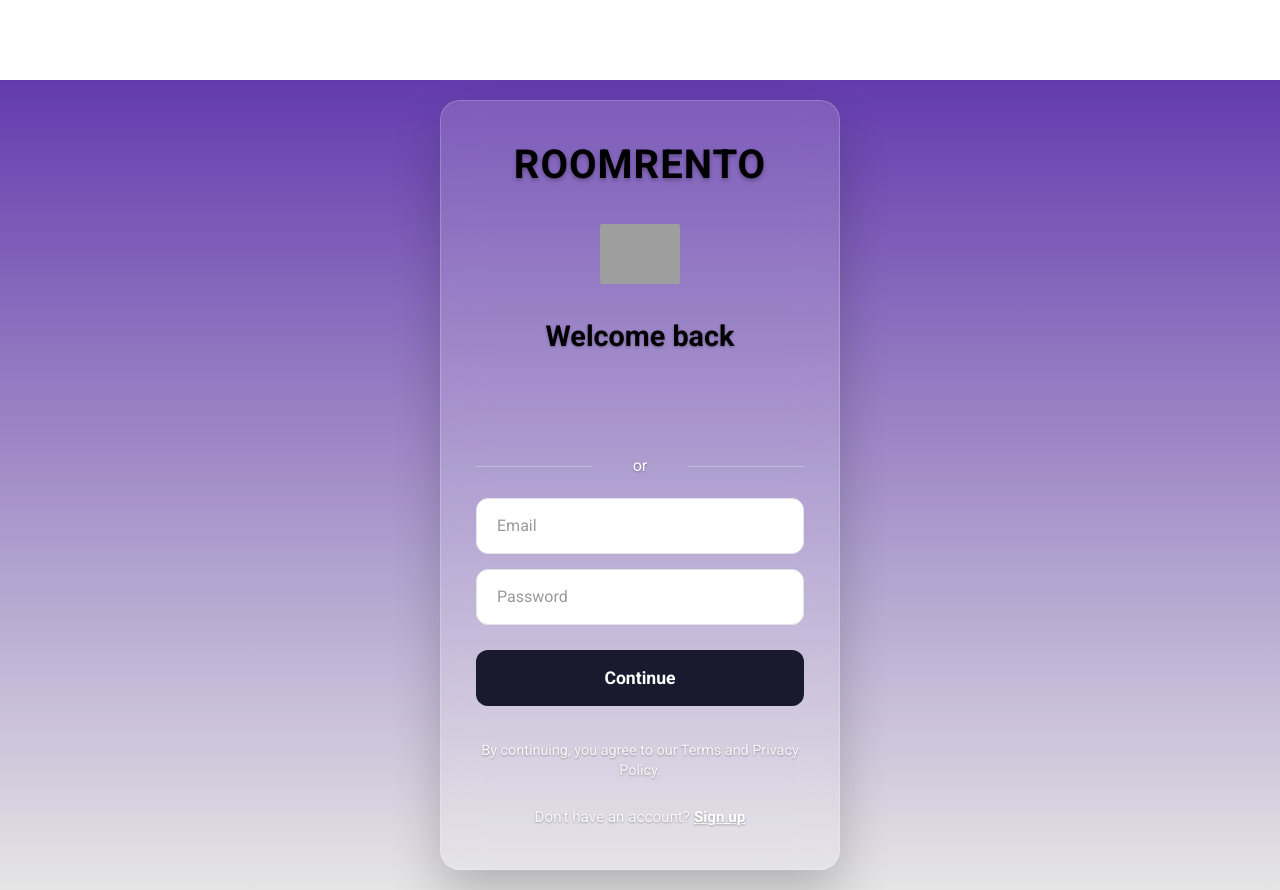
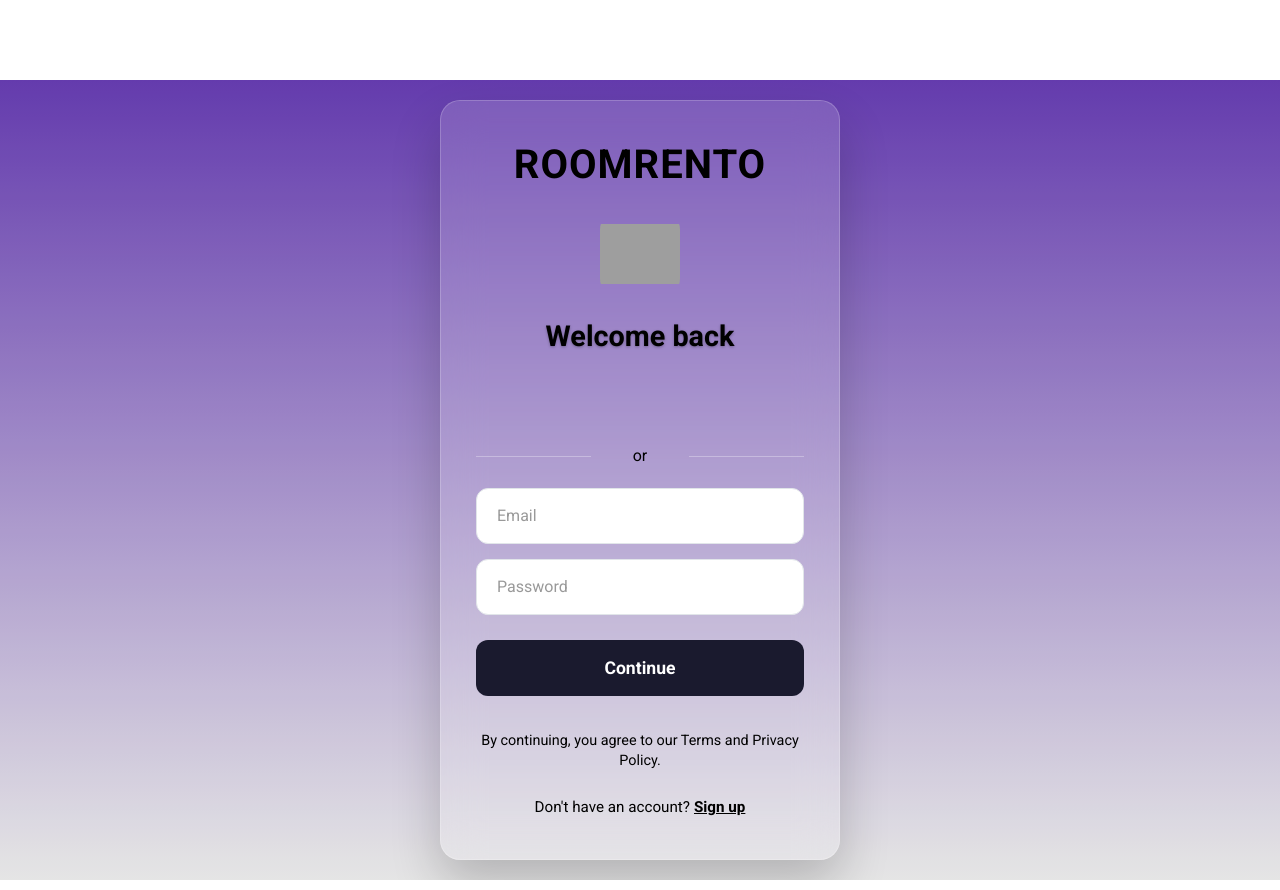
Before and after one commit to Anshmalik94/RoomRento, a React (Create React App) app in the folder client/: page /login in a window 1280 px wide. Built offline with nearby package versions, Linux system fonts and the light colour scheme; no server answers; grey boxes are pictures that could not be loaded.

Commit message:
Fix AuthForm: Change all text colors to black, clean Google button CSS, fix Terms text color

```diff
--- a/client/src/components/AuthForm.css
+++ b/client/src/components/AuthForm.css
@@ -41,15 +41,15 @@
   z-index: 2;
 }
 
-/* ROOMRENTO Brand Title - Dynamic Color */
+/* ROOMRENTO Brand Title - Black Color */
 .auth-brand-title {
   font-size: 2.5rem;
   font-weight: 900;
-  color: #ffffff;
+  color: #000000;
   margin-bottom: 25px;
   letter-spacing: 1px;
   text-align: center;
-  text-shadow: 0 2px 4px rgba(0, 0, 0, 0.3);
+  text-shadow: none;
 }
 
 /* For white background containers */
@@ -72,11 +72,11 @@
   border-radius: 15px;
 }
 
-/* Welcome back text - Dynamic Color */
+/* Welcome back text - Black Color */
 .auth-welcome-text {
   font-size: 1.8rem;
   font-weight: 600;
-  color: #ffffff;
+  color: #000000;
   margin-bottom: 30px;
   text-align: center;
   text-shadow: 0 1px 3px rgba(0, 0, 0, 0.3);
@@ -88,76 +88,22 @@
   text-shadow: none;
 }
 
-/* Google Login Button Wrapper - Image 2 Style */
+/* Google Login Button - Simple styling */
 .google-login {
   margin-bottom: 20px;
   width: 100%;
+  display: flex;
+  justify-content: center;
 }
 
-/* Custom Google Button Styling - Fixed width for GSI compliance */
-.google-login > div {
-  width: 320px !important;
-  min-height: 50px !important;
-  border-radius: 25px !important;
-  overflow: hidden !important;
-  margin: 0 auto !important;
-}
-
-.google-login iframe {
-  width: 100% !important;
-  min-width: 100% !important;
-  max-width: 100% !important;
-  height: 50px !important;
-  min-height: 50px !important;
-  max-height: 50px !important;
-  border-radius: 25px !important;
-}
-
-/* Force consistent button sizing with rounded corners */
-.google-login div[role="button"] {
-  width: 100% !important;
-  min-width: 100% !important;
-  max-width: 100% !important;
-  height: 50px !important;
-  min-height: 50px !important;
-  box-sizing: border-box !important;
-  border-radius: 25px !important;
-  font-family: 'Roboto', sans-serif !important;
-  font-size: 16px !important;
-  font-weight: 500 !important;
-}
-
-/* Additional Google button overrides for Image 2 style */
-.google-login .nsm7Bb-HzV7m-LgbsSe {
-  width: 100% !important;
-  min-width: 100% !important;
-  max-width: 100% !important;
-  height: 50px !important;
-  font-size: 16px !important;
-  border-radius: 25px !important;
-  border: 1px solid #dadce0 !important;
-  background-color: #ffffff !important;
-}
-
-/* Force Google button container */
-.google-login-container {
-  width: 100%;
-  display: block;
-}
-
-.google-login-container > div {
-  width: 100% !important;
-  border-radius: 25px !important;
-}
-
-/* Or divider - Dynamic Color */
+/* Or divider - Black Color */
 .auth-divider {
-  color: #ffffff;
+  color: #000000;
   font-size: 1rem;
   margin: 20px 0;
   text-align: center;
   position: relative;
-  text-shadow: 0 1px 2px rgba(0, 0, 0, 0.3);
+  text-shadow: none;
 }
 
 .auth-divider::before,
@@ -244,14 +190,14 @@
   transform: translateY(0);
 }
 
-/* Terms and Privacy Text - Dynamic Color */
+/* Terms and Privacy Text - Black Color */
 .auth-terms {
-  color: rgba(255, 255, 255, 0.9);
+  color: #000000;
   font-size: 0.9rem;
   text-align: center;
   margin: 15px 0;
   line-height: 1.4;
-  text-shadow: 0 1px 2px rgba(0, 0, 0, 0.3);
+  text-shadow: none;
 }
 
 /* For white background containers */
@@ -262,10 +208,10 @@
 
 /* Social Login Section */
 .social-login-divider {
-  color: #ffffff;
+  color: #000000;
   font-size: 0.95rem;
   margin: 20px 0;
-  text-shadow: 0 1px 2px rgba(0, 0, 0, 0.3);
+  text-shadow: none;
 }
 
 .social-login-buttons {
@@ -365,17 +311,17 @@ button:hover {
   background: #5a3a9e; /* darker purple on hover */
 }
 
-/* Toggle Text - Dynamic Color */
+/* Toggle Text - Black Color */
 .toggle {
   text-align: center;
   font-size: 0.95rem;
   margin-top: 25px;
-  color: rgba(255, 255, 255, 0.9);
-  text-shadow: 0 1px 2px rgba(0, 0, 0, 0.3);
+  color: #000000;
+  text-shadow: none;
 }
 
 .toggle span {
-  color: #ffffff;
+  color: #000000;
   cursor: pointer;
   font-weight: 600;
   margin-left: 4px;
@@ -384,7 +330,7 @@ button:hover {
 }
 
 .toggle span:hover {
-  color: #f8f9fa;
+  color: #333333;
 }
 
 /* For white background containers */
@@ -399,11 +345,6 @@ button:hover {
 
 .auth-container.white-bg .toggle span:hover {
   color: #6f42c1;
-}
-
-.google-login {
-  text-align: center;
-  margin-top: 10px;
 }
 
 .auth-welcome {
@@ -553,62 +494,6 @@ button:hover {
   text-decoration: underline;
 }
 
-/* Google OAuth Button Styling */
-.google-login-wrapper {
-  width: 100%;
-  margin: 20px 0;
-  display: flex;
-  justify-content: center;
-}
-
-.google-login-wrapper > div {
-  width: 100% !important;
-}
-
-.auth-container div[data-testid="google-login"] {
-  width: 100% !important;
-}
-
-.auth-container .gsi-material-button {
-  width: 100% !important;
-  border-radius: 12px !important;
-  font-size: 16px !important;
-  padding: 14px 20px !important;
-  box-shadow: 0 2px 8px rgba(0, 0, 0, 0.1) !important;
-  border: 2px solid #e1e5e9 !important;
-  background: white !important;
-  min-height: 50px !important;
-  font-family: 'Roboto', sans-serif !important;
-}
-
-.auth-container .gsi-material-button:hover {
-  box-shadow: 0 4px 12px rgba(0, 0, 0, 0.15) !important;
-  border-color: #4285f4 !important;
-  transform: translateY(-1px);
-  transition: all 0.3s ease;
-}
-
-.auth-container .gsi-material-button .gsi-material-button-contents {
-  display: flex !important;
-  align-items: center !important;
-  justify-content: center !important;
-  gap: 12px !important;
-  width: 100% !important;
-  font-weight: 500 !important;
-  color: #3c4043 !important;
-}
-
-.auth-container .gsi-material-button .gsi-material-button-icon {
-  margin-right: 8px !important;
-}
-
-.google-login-wrapper {
-  width: 100%;
-  margin: 20px 0;
-  display: flex;
-  justify-content: center;
-}
-
 /* Responsive Design */
 @media (max-width: 768px) {
   .auth-main-container {
@@ -729,33 +614,6 @@ button:hover {
   to { transform: rotate(360deg); }
 }
 
-/* Google Login Integration */
-.google-login {
-  margin-top: 15px;
-}
-
-.auth-google-btn {
-  width: 100%;
-  background: #ffffff;
-  color: #333;
-  border: 2px solid rgba(255, 255, 255, 0.3);
-  border-radius: 12px;
-  padding: 12px;
-  font-weight: 600;
-  transition: all 0.3s ease;
-  display: flex;
-  align-items: center;
-  justify-content: center;
-  gap: 10px;
-}
-
-.auth-google-btn:hover {
-  background: #f8f9fa;
-  border-color: #6f42c1;
-  transform: translateY(-1px);
-  box-shadow: 0 4px 12px rgba(0, 0, 0, 0.1);
-}
-
 /* Utility Classes for Easy Background Switching */
 
 /* White Background Version */
@@ -773,49 +631,3 @@ button:hover {
   border: 1px solid rgba(255, 255, 255, 0.2) !important;
   box-shadow: 0 25px 50px rgba(0, 0, 0, 0.2) !important;
 }
-
-/* Gmail Detection Override - Force Fixed Size */
-@media screen {
-  /* Override any Gmail-specific styles */
-  .google-login * {
-    width: 100% !important;
-    min-width: 100% !important;
-    max-width: 100% !important;
-  }
-
-  /* Specific Google OAuth button classes */
-  .google-login .gsi-material-button {
-    width: 100% !important;
-    min-width: 100% !important;
-    height: 48px !important;
-    min-height: 48px !important;
-  }
-
-  /* Google One Tap and OAuth specific selectors */
-  div[data-provider="google"] {
-    width: 100% !important;
-    min-width: 100% !important;
-  }
-
-  /* Force button text size */
-  .google-login .gsi-material-button-contents {
-    font-size: 16px !important;
-    padding: 12px 24px !important;
-  }
-
-  /* Override responsive behavior */
-  .google-login .gsi-material-button-state {
-    width: 100% !important;
-  }
-}
-
-/* High priority overrides */
-.auth-container .google-login {
-  width: 100% !important;
-}
-
-.auth-container .google-login > * {
-  width: 100% !important;
-  min-width: 100% !important;
-  max-width: 100% !important;
-}
--- a/client/src/components/AuthForm.js
+++ b/client/src/components/AuthForm.js
@@ -107,22 +107,13 @@ function AuthForm({ setToken }) {
 
         {/* Google Login Button - Show for both login and register */}
         <div className="google-login">
-          <div className="google-login-container">
           <GoogleLogin
             onSuccess={handleGoogleSuccess}
             onError={() => {
               console.log('Login Failed');
               alert("Google Login Failed");
             }}
-              theme="outline"
-              size="large"
-              text="continue_with"
-              shape="rectangular"
-              logo_alignment="left"
-              width="100%"
-              useOneTap={false}
           />
-          </div>
         </div>
 
         {/* Or divider */}
```
Also changed, not shown: client/vercel.json (added). Lines whose indentation alone changed are shown as unchanged.
